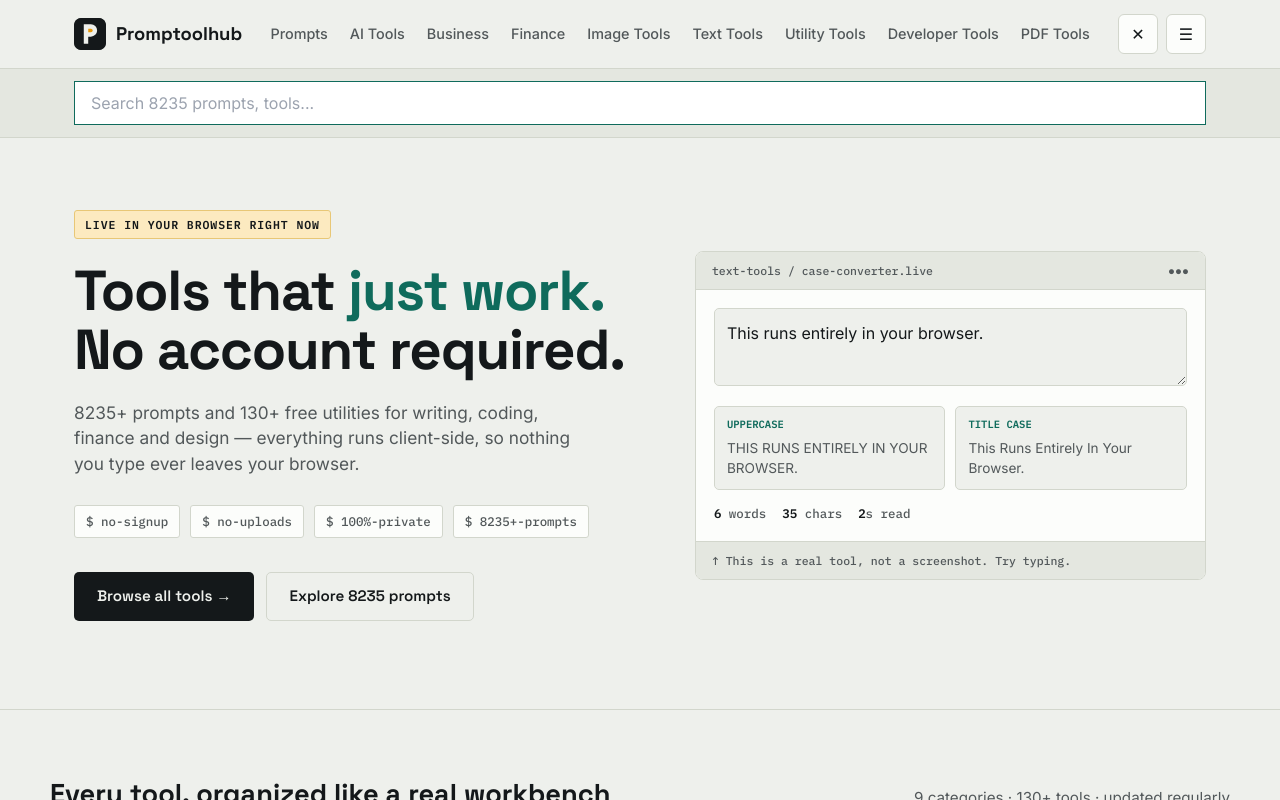
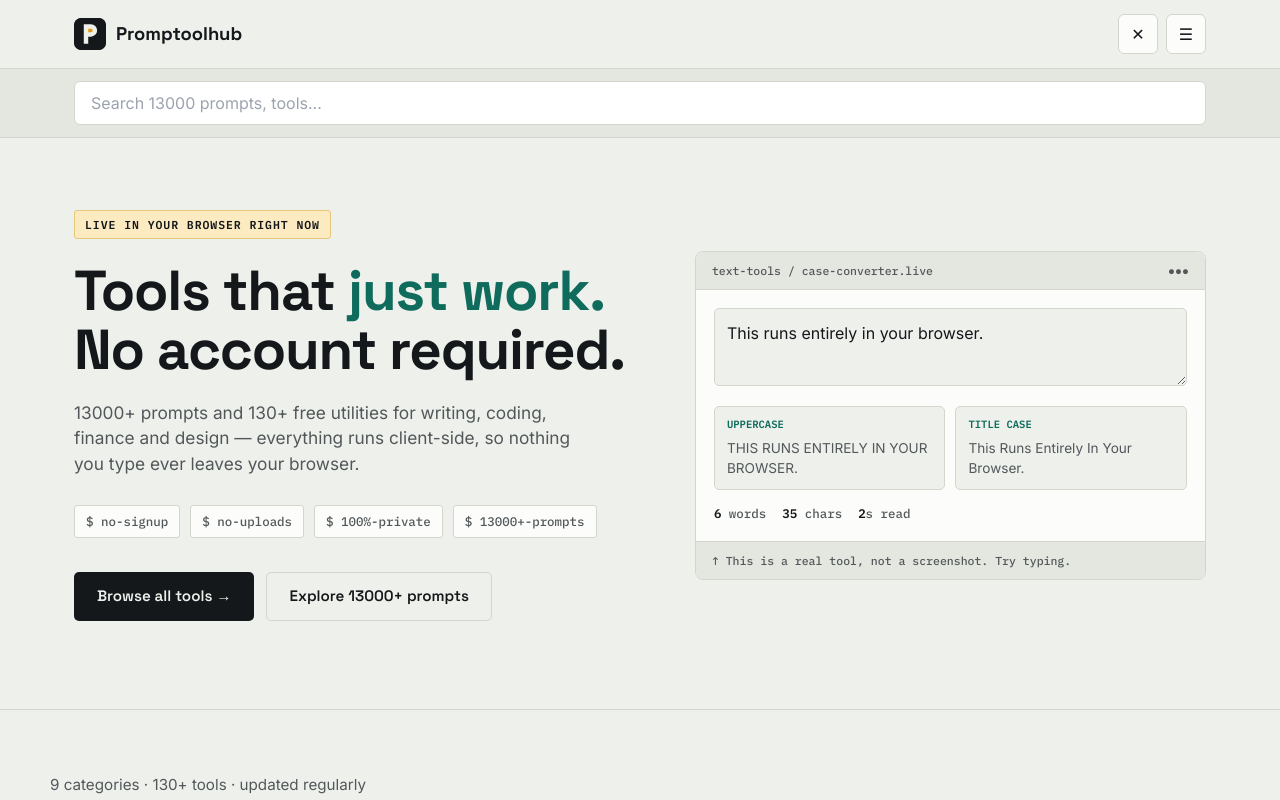
Before and after one commit to fair-gobi/toolhub-ai, a Next.js app: page / in a window 1280 px wide. Both pictures are taken after a click on the button "Search". Shown: the top 800 px of the page. Built offline with nearby package versions, Linux system fonts and the light colour scheme.

Commit message:
redesign: homepage - remove top nav to 3-line menu, 8235 to 13000 prompts, remove workbench heading

```diff
--- a/app/page.tsx
+++ b/app/page.tsx
@@ -3,9 +3,9 @@
 import { useState } from "react"
 
 const categories = [
-  { name:'Prompt Library', count:'8235+', desc:'Copy-paste prompts for ChatGPT, Claude & Gemini.', tab:'#E8990A', href:'/prompts',
+  { name:'Prompt Library', count:'13000+', desc:'Copy-paste prompts for ChatGPT, Claude & Gemini.', tab:'#E8990A', href:'/prompts',
     icon:<svg viewBox="0 0 24 24" fill="none" stroke="#E8990A" strokeWidth="1.8"><path d="M21 15a2 2 0 01-2 2H7l-4 4V5a2 2 0 012-2h14a2 2 0 012 2z"/></svg> },
-  { name:'AI Tools', count:'6', desc:'Generators and AI-powered utilities.', tab:'#0F6B5C', href:'/ai-tools',
+  { name:'AI Tools', count:'146', desc:'6 free tools + 140 curated best AI tools.', tab:'#0F6B5C', href:'/ai-tools',
     icon:<svg viewBox="0 0 24 24" fill="none" stroke="#0F6B5C" strokeWidth="1.8"><path d="M12 2l2.4 6.6L21 11l-6.6 2.4L12 20l-2.4-6.6L3 11l6.6-2.4z"/></svg> },
   { name:'PDF Tools', count:'15', desc:'Merge, split, compress and protect PDFs.', tab:'#6B4C7A', href:'/pdf-tools',
     icon:<svg viewBox="0 0 24 24" fill="none" stroke="#6B4C7A" strokeWidth="1.8"><path d="M14 2H6a2 2 0 00-2 2v16a2 2 0 002 2h12a2 2 0 002-2V8z"/><path d="M14 2v6h6"/></svg> },
@@ -42,8 +42,6 @@
       header{border-bottom:1px solid var(--line);background:var(--bg);position:sticky;top:0;z-index:50}
       .header-inner{display:flex;align-items:center;justify-content:space-between;height:68px}
       .logo{display:flex;align-items:center;gap:10px;font-family:'Space Grotesk',sans-serif;font-weight:700;font-size:1.15rem}
-      .logo-mark{width:32px;height:32px;border-radius:8px;background:var(--ink);position:relative}
-      .nav-links{display:flex;gap:22px;font-size:.9rem;font-weight:500;color:var(--ink-soft)} .nav-links a:hover{color:var(--ink)}
       .icon-btn{width:40px;height:40px;border-radius:6px;display:flex;align-items:center;justify-content:center;border:1px solid var(--line);background:var(--card);cursor:pointer}
       .hero{padding:72px 0 88px;border-bottom:1px solid var(--line)}
       .hero-grid{display:grid;grid-template-columns:1.05fr .95fr;gap:56px;align-items:center}
@@ -51,34 +49,37 @@
       h1{font-family:'Space Grotesk';font-size:clamp(2.4rem,4.4vw,3.6rem);font-weight:700;letter-spacing:-.02em;line-height:1.05;margin-bottom:20px} .hi{color:var(--teal)}
       .hero-sub{font-size:1.08rem;color:var(--ink-soft);max-width:46ch;margin-bottom:28px}
       .trust-row{display:flex;flex-wrap:wrap;gap:10px;margin-bottom:34px} .trust-chip{font-family:'IBM Plex Mono';font-size:.78rem;padding:6px 11px;border:1px solid var(--line);border-radius:3px;background:var(--card);color:var(--ink-soft)}
-      .btn{font-weight:600;font-size:.95rem;padding:12px 22px;border-radius:5px;display:inline-flex;gap:8px;border:1px solid transparent;cursor:pointer} .btn-primary{background:var(--ink);color:var(--bg)} .btn-secondary{background:transparent;border-color:var(--line)}
+      .btn{font-weight:600;font-size:.95rem;padding:12px 22px;border-radius:5px;display:inline-flex;gap:8px;border:1px solid transparent;cursor:pointer;text-decoration:none} .btn-primary{background:var(--ink);color:var(--bg)} .btn-secondary{background:transparent;border-color:var(--line);color:var(--ink)}
       .demo-card{background:var(--card);border:1px solid var(--line);border-radius:8px;overflow:hidden}
       .demo-topbar{display:flex;justify-content:space-between;padding:10px 16px;border-bottom:1px solid var(--line);background:var(--bg-alt);font-family:'IBM Plex Mono';font-size:.72rem;color:var(--ink-soft)}
       .demo-body{padding:18px} .demo-body textarea{width:100%;min-height:78px;border:1px solid var(--line);border-radius:5px;padding:12px;background:var(--bg)} .demo-body textarea:focus{border-color:var(--teal);outline:none}
       .demo-outputs{display:grid;grid-template-columns:1fr 1fr;gap:10px;margin-top:14px} .demo-out{background:var(--bg);border:1px solid var(--line);border-radius:5px;padding:10px 12px}
       .demo-out label{font-family:'IBM Plex Mono';font-size:.66rem;text-transform:uppercase;color:var(--teal);font-weight:600;display:block;margin-bottom:5px}
       .section{padding:64px 0} .section-head{display:flex;justify-content:space-between;align-items:baseline;margin-bottom:32px;flex-wrap:wrap;gap:20px}
-      .section-head h2{font-family:'Space Grotesk';font-size:1.7rem;font-weight:700}
       .grid{display:grid;grid-template-columns:repeat(3,1fr);gap:18px} @media(max-width:1024px){.grid{grid-template-columns:repeat(2,1fr)}} @media(max-width:600px){.grid{grid-template-columns:1fr} .hero-grid{grid-template-columns:1fr} .hero{padding:48px 0 56px}}
-      .tool-card{background:var(--card);border:1px solid var(--line);border-radius:6px;overflow:hidden;transition:.15s} .tool-card:hover{border-color:var(--ink-soft);transform:translateY(-2px)}
+      .tool-card{background:var(--card);border:1px solid var(--line);border-radius:6px;overflow:hidden;transition:.15s;text-decoration:none;color:inherit} .tool-card:hover{border-color:var(--ink-soft);transform:translateY(-2px)}
       .tab{height:5px;width:100%} .tool-inner{padding:20px 20px 18px} .tool-top{display:flex;justify-content:space-between;margin-bottom:14px}
       .tool-icon{width:38px;height:38px;border-radius:6px;display:flex;align-items:center;justify-content:center;background:var(--bg-alt)} .count-tag{font-family:'IBM Plex Mono';font-size:.7rem;font-weight:600;color:var(--ink-soft);background:var(--bg-alt);border:1px solid var(--line);padding:3px 7px;border-radius:3px}
       footer{border-top:1px solid var(--line);padding:40px 0 32px;margin-top:20px}
+      .flex{display:flex} .gap-2{gap:8px} .gap-3{gap:12px} .flex-wrap{flex-wrap:wrap} .items-center{align-items:center}
+      .hidden{display:none}
     `}</style>
 
     <header>
       <div className="wrap header-inner">
-    <Link href="/" className="logo"><span className="logo-mark"><svg viewBox="0 0 72 72"><rect width="72" height="72" rx="16" fill="#14181A"/><path d="M22 14 h16 a14 14 0 010 28 h-6 v16 h-10 z" fill="#EEF0EC"/><path d="M32 24 h6 a4 4 0 010 8 h-6 z" fill="#E8990A"/></svg></span>Promptoolhub</Link>
+        <Link href="/" className="logo" style={{textDecoration:'none', color:'inherit'}}>
+          <span style={{width:32,height:32,borderRadius:8,background:'#14181A',display:'grid',placeItems:'center'}}>
+            <svg viewBox="0 0 72 72" width="32" height="32"><rect width="72" height="72" rx="16" fill="#14181A"/><path d="M22 14 h16 a14 14 0 010 28 h-6 v16 h-10 z" fill="#EEF0EC"/><path d="M32 24 h6 a4 4 0 010 8 h-6 z" fill="#E8990A"/></svg>
+          </span>
+          Promptoolhub
+        </Link>
 
-    <nav className="hidden md:flex items-center gap-7">
-      <div className="nav-links"><Link href="/prompts">Prompts</Link><Link href="/ai-tools">AI Tools</Link><Link href="/business">Business</Link><Link href="/finance">Finance</Link><Link href="/image-tools">Image Tools</Link><Link href="/text-tools">Text Tools</Link><Link href="/utility">Utility Tools</Link><Link href="/dev-tools">Developer Tools</Link><Link href="/pdf-tools">PDF Tools</Link></div>
-    </nav>
-
+        {/* RIGHT TOP CORNER - ONLY SEARCH + 3-LINE BUTTON */}
         <div className="flex gap-2 items-center">
           <button onClick={()=>setSearchOpen(!searchOpen)} className="icon-btn" aria-label="Search">
             {searchOpen? '✕' : '🔍'}
           </button>
-      <button onClick={()=>setMobileOpen(!mobileOpen)} className="icon-btn md:hidden" aria-label="Menu">
+          <button onClick={()=>setMobileOpen(!mobileOpen)} className="icon-btn" aria-label="Menu">
             {mobileOpen? '✕' : '☰'}
           </button>
         </div>
@@ -86,7 +87,7 @@
 
       {/* Search bar */}
       {searchOpen && (
-    <div className="border-t border-[#D2D6CC] bg-[#E4E7E0] p-3">
+        <div style={{borderTop:'1px solid #D2D6CC', background:'#E4E7E0', padding:12}}>
           <div className="wrap">
             <input
               autoFocus
@@ -97,25 +98,25 @@
                   window.location.href=`/prompts?q=${encodeURIComponent(searchQ)}`
                 }
               }}
-          placeholder="Search 8235 prompts, tools..."
-          className="w-full h-11 px-4 rounded- border border-[#D2D6CC] bg-white outline-none focus:border-[#0F6B5C]"
+              placeholder="Search 13000 prompts, tools..."
+              style={{width:'100%', height:44, padding:'0 16px', borderRadius:6, border:'1px solid #D2D6CC', background:'white', outline:'none'}}
             />
           </div>
         </div>
       )}
 
-  {/* Mobile menu */}
+      {/* 3-LINE MENU - CONTAINS ALL NAV ITEMS */}
       {mobileOpen && (
-    <div className="md:hidden border-t border-[#D2D6CC] bg-[#EEF0EC] p-4 flex flex-col gap-1">
-      <Link href="/prompts" onClick={()=>setMobileOpen(false)} className="py-3 px-2 font-semibold border-b border-[#D2D6CC]">Prompts</Link>
-      <Link href="/ai-tools" onClick={()=>setMobileOpen(false)} className="py-3 px-2 font-semibold border-b border-[#D2D6CC]">AI Tools</Link>
-      <Link href="/business" onClick={()=>setMobileOpen(false)} className="py-3 px-2 font-semibold border-b border-[#D2D6CC]">Business</Link>
-      <Link href="/finance" onClick={()=>setMobileOpen(false)} className="py-3 px-2 font-semibold border-b border-[#D2D6CC]">Finance</Link>
-      <Link href="/image-tools" onClick={()=>setMobileOpen(false)} className="py-3 px-2 font-semibold border-b border-[#D2D6CC]">Image Tools</Link>
-      <Link href="/text-tools" onClick={()=>setMobileOpen(false)} className="py-3 px-2 font-semibold border-b border-[#D2D6CC]">Text Tools</Link>
-      <Link href="/utility" onClick={()=>setMobileOpen(false)} className="py-3 px-2 font-semibold border-b border-[#D2D6CC]">Utility Tools</Link>
-      <Link href="/dev-tools" onClick={()=>setMobileOpen(false)} className="py-3 px-2 font-semibold border-b border-[#D2D6CC]">Developer Tools</Link>
-      <Link href="/pdf-tools" onClick={()=>setMobileOpen(false)} className="py-3 px-2 font-semibold">PDF Tools</Link>
+        <div style={{borderTop:'1px solid #D2D6CC', background:'#EEF0EC', padding:'16px 24px', display:'flex', flexDirection:'column', gap:1}}>
+          <Link href="/prompts" onClick={()=>setMobileOpen(false)} style={{padding:'14px 8px', fontWeight:600, borderBottom:'1px solid #D2D6CC', textDecoration:'none', color:'inherit'}}>Prompts</Link>
+          <Link href="/ai-tools" onClick={()=>setMobileOpen(false)} style={{padding:'14px 8px', fontWeight:600, borderBottom:'1px solid #D2D6CC', textDecoration:'none', color:'inherit'}}>AI Tools</Link>
+          <Link href="/business" onClick={()=>setMobileOpen(false)} style={{padding:'14px 8px', fontWeight:600, borderBottom:'1px solid #D2D6CC', textDecoration:'none', color:'inherit'}}>Business</Link>
+          <Link href="/finance" onClick={()=>setMobileOpen(false)} style={{padding:'14px 8px', fontWeight:600, borderBottom:'1px solid #D2D6CC', textDecoration:'none', color:'inherit'}}>Finance</Link>
+          <Link href="/image-tools" onClick={()=>setMobileOpen(false)} style={{padding:'14px 8px', fontWeight:600, borderBottom:'1px solid #D2D6CC', textDecoration:'none', color:'inherit'}}>Image Tools</Link>
+          <Link href="/text-tools" onClick={()=>setMobileOpen(false)} style={{padding:'14px 8px', fontWeight:600, borderBottom:'1px solid #D2D6CC', textDecoration:'none', color:'inherit'}}>Text Tools</Link>
+          <Link href="/utility" onClick={()=>setMobileOpen(false)} style={{padding:'14px 8px', fontWeight:600, borderBottom:'1px solid #D2D6CC', textDecoration:'none', color:'inherit'}}>Utility Tools</Link>
+          <Link href="/dev-tools" onClick={()=>setMobileOpen(false)} style={{padding:'14px 8px', fontWeight:600, borderBottom:'1px solid #D2D6CC', textDecoration:'none', color:'inherit'}}>Developer Tools</Link>
+          <Link href="/pdf-tools" onClick={()=>setMobileOpen(false)} style={{padding:'14px 8px', fontWeight:600, textDecoration:'none', color:'inherit'}}>PDF Tools</Link>
         </div>
       )}
     </header>
@@ -125,9 +126,9 @@
         <div>
           <span className="eyebrow">Live in your browser right now</span>
           <h1 className="display">Tools that <span className="hi">just work.</span><br/>No account required.</h1>
-          <p className="hero-sub">8235+ prompts and 130+ free utilities for writing, coding, finance and design — everything runs client-side, so nothing you type ever leaves your browser.</p>
-          <div className="trust-row"><span className="trust-chip mono">$ no-signup</span><span className="trust-chip mono">$ no-uploads</span><span className="trust-chip mono">$ 100%-private</span><span className="trust-chip mono">$ 8235+-prompts</span></div>
-          <div className="flex gap-3 flex-wrap"><Link href="/ai-tools" className="btn btn-primary display">Browse all tools →</Link><Link href="/prompts" className="btn btn-secondary display">Explore 8235 prompts</Link></div>
+          <p className="hero-sub">13000+ prompts and 130+ free utilities for writing, coding, finance and design — everything runs client-side, so nothing you type ever leaves your browser.</p>
+          <div className="trust-row"><span className="trust-chip mono">$ no-signup</span><span className="trust-chip mono">$ no-uploads</span><span className="trust-chip mono">$ 100%-private</span><span className="trust-chip mono">$ 13000+-prompts</span></div>
+          <div className="flex gap-3 flex-wrap"><Link href="/ai-tools" className="btn btn-primary display">Browse all tools →</Link><Link href="/prompts" className="btn btn-secondary display">Explore 13000+ prompts</Link></div>
         </div>
         <div className="demo-card">
           <div className="demo-topbar"><span>text-tools / case-converter.live</span><span>●●●</span></div>
@@ -145,7 +146,10 @@
     </section>
 
     <section className="section wrap">
-      <div className="section-head"><h2 className="display">Every tool, organized like a real workbench</h2><p className="text-[#52585A] text-[0.95rem]">9 categories · 130+ tools · updated regularly</p></div>
+      {/* REMOVED: Every tool, organized like a real workbench */}
+      <div className="section-head">
+        <p style={{color:'#52585A', fontSize:'0.95rem'}}>9 categories · 130+ tools · updated regularly</p>
+      </div>
       <div className="grid">
         {categories.map(c=>(
           <Link key={c.name} href={c.href} className="tool-card">
@@ -154,14 +158,14 @@
               <div className="tool-top"><div className="tool-icon">{c.icon}</div><span className="count-tag">{c.count} TOOLS</span></div>
               <h3 className="display" style={{fontSize:'1.12rem',fontWeight:600,marginBottom:6}}>{c.name}</h3>
               <p style={{fontSize:'.87rem',color:'#52585A',marginBottom:14}}>{c.desc}</p>
-              <span className="tool-link" style={{fontSize:'.83rem',fontWeight:600,display:'inline-flex',alignItems:'center',gap:5}}>Open category →</span>
+              <span style={{fontSize:'.83rem',fontWeight:600,display:'inline-flex',alignItems:'center',gap:5}}>Open category →</span>
             </div>
           </Link>
         ))}
       </div>
     </section>
 
-    <footer><div className="wrap" style={{display:'flex',justifyContent:'space-between',flexWrap:'wrap',gap:16}}><div className="logo"><span className="logo-mark"><svg viewBox="0 0 72 72"><rect width="72" height="72" rx="16" fill="#14181A"/><path d="M22 14 h16 a14 14 0 010 28 h-6 v16 h-10 z" fill="#EEF0EC"/><path d="M32 24 h6 a4 4 0 010 8 h-6 z" fill="#E8990A"/></svg></span>Promptoolhub</div><div className="mono" style={{fontSize:'.75rem',color:'#52585A'}}>© 2026 Promptoolhub · Built in Nepal · 8235 prompts live</div></div></footer>
+    <footer><div className="wrap" style={{display:'flex',justifyContent:'space-between',flexWrap:'wrap',gap:16}}><div className="logo"><span style={{width:32,height:32,borderRadius:8,background:'#14181A',display:'grid',placeItems:'center'}}><svg viewBox="0 0 72 72" width="32" height="32"><rect width="72" height="72" rx="16" fill="#14181A"/><path d="M22 14 h16 a14 14 0 010 28 h-6 v16 h-10 z" fill="#EEF0EC"/><path d="M32 24 h6 a4 4 0 010 8 h-6 z" fill="#E8990A"/></svg></span>Promptoolhub</div><div className="mono" style={{fontSize:'.75rem',color:'#52585A'}}>© 2026 Promptoolhub · Built in Nepal · 13000 prompts live</div></div></footer>
     </>
   )
 }
--- a/tsconfig.json
+++ b/tsconfig.json
@@ -35,7 +35,7 @@
     "**/*.tsx",
     ".next/types/**/*.ts",
     ".next/dev/types/**/*.ts"
-, "app/ai-tools/[category]/page.jsx"  ],
+, "app/ai-tools/[category]/page.tsx"  ],
   "exclude": [
     "node_modules"
   ]
```
Lines whose indentation alone changed are shown as unchanged.
